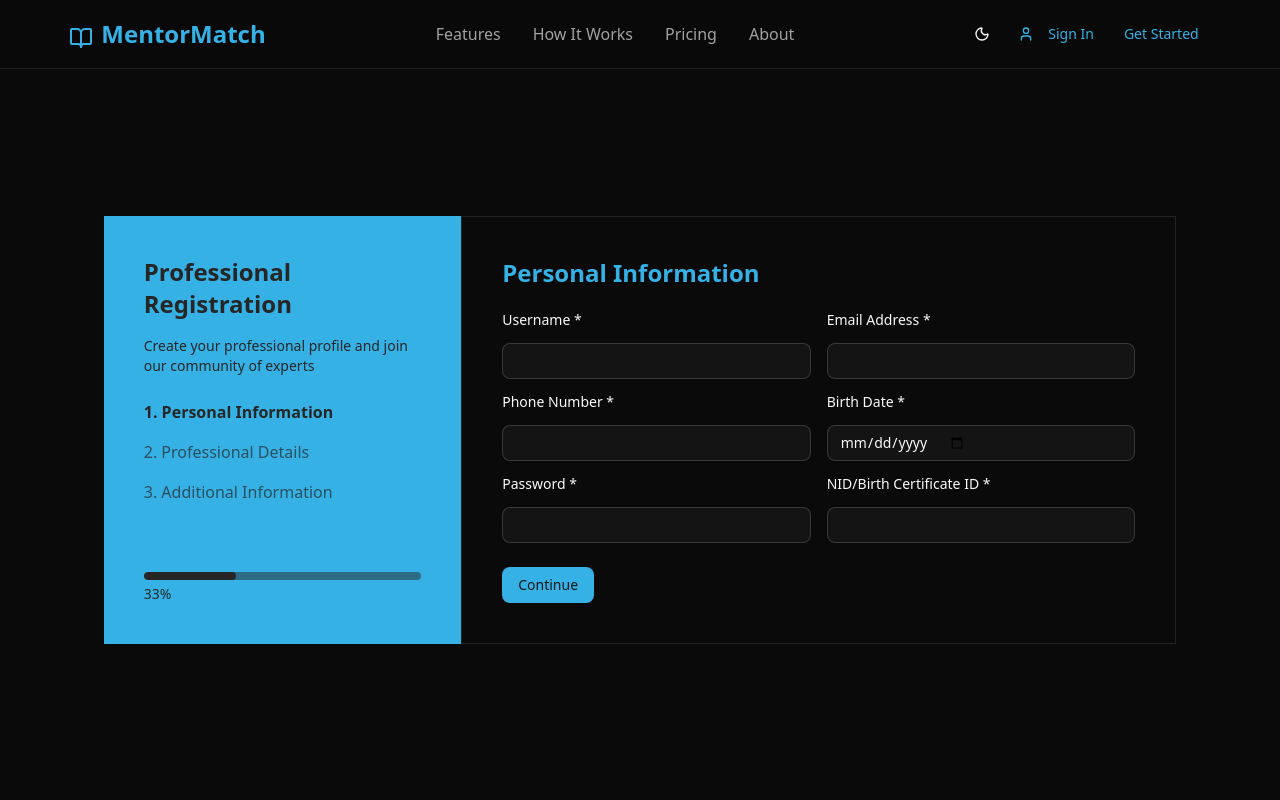
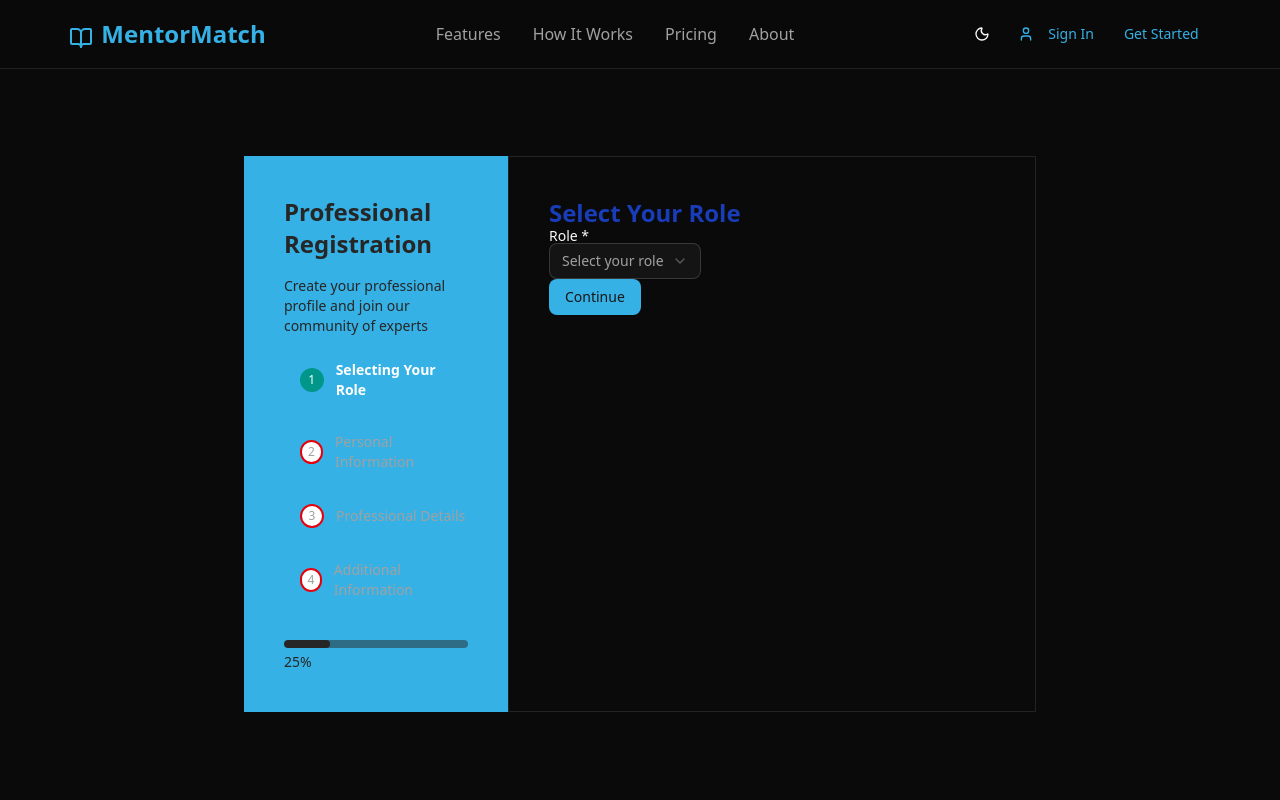
Before and after one commit to khandokar-rashidul-islam/MentorMatch, a React (Vite) app in the folder MentorMatch-client/: page /registration in a window 1280 px wide. Shown: the top 800 px of the page. Built offline with nearby package versions, Linux system fonts and the light colour scheme.

Commit message:
Add role form

```diff
--- a/MentorMatch-client/src/pages/Registration/RegistrationForm.jsx
+++ b/MentorMatch-client/src/pages/Registration/RegistrationForm.jsx
@@ -3,8 +3,9 @@ import { useState } from "react";
 import StepOne from "./StepOne";
 import StepTwo from "./StepTwo";
 import StepThree from "./StepThree";
+import StepRole from "./StepRole";
 
-const steps = [StepOne, StepTwo, StepThree]; // Add more as needed
+const steps = [StepRole, StepOne, StepTwo, StepThree]; // Add more as needed
 
 export default function RegistrationForm() {
   const methods = useForm({ mode: "onTouched" });
@@ -25,7 +26,7 @@ export default function RegistrationForm() {
   });
 
   return (
-    <FormProvider  {...methods}>
+    <FormProvider {...methods}>
       <div className="w-11/12 min-h-screen mx-auto flex justify-center items-center p-4">
         <form onSubmit={onSubmit} className="pt-35 pb-20 flex">
           {/* Sidebar */}
@@ -35,29 +36,55 @@ export default function RegistrationForm() {
                 Professional Registration
               </h2>
               <p className="text-sm mb-6">
-                Create your professional profile and join our community of experts
+                Create your professional profile and join our community of
+                experts
               </p>
 
-              <ol className="space-y-4 text-base font-medium">
-                <li
-                  className={`${step === 0 ? "text-secondary font-bold" : "text-secondary/70"
-                    }`}
-                >
-                  1. Personal Information
-                </li>
-                <li
-                  className={`${step === 1 ? "text-secondary font-bold" : "text-secondary/70"
-                    }`}
-                >
-                  2. Professional Details
-                </li>
-                <li
-                  className={`${step === 2 ? "text-secondary font-bold" : "text-secondary/70"
-                    }`}
-                >
-                  3. Additional Information
-                </li>
-              </ol>
+              <div className="flex flex-col items-start relative pl-4 space-y-8 mt-4">
+                {[
+                  "Selecting Your Role",
+                  "Personal Information",
+                  "Professional Details",
+                  "Additional Information",
+                ].map((label, index) => {
+                  const isCompleted = step > index;
+                  const isActive = step === index;
+
+                  return (
+                    <div
+                      key={index}
+                      className="flex items-center z-10 relative"
+                    >
+                      {/* Step circle */}
+                      <div
+                        className={`h-6 w-6 rounded-full flex items-center justify-center border-2  text-xs font-medium
+                ${
+                  isCompleted
+                    ? "bg-teal-600 border-teal-600 text-white"
+                    : isActive
+                    ? "bg-teal-600 border-teal-600 text-white"
+                    : "bg-white border-red-600 text-muted-foreground"
+                }`}
+                      >
+                        {isCompleted ? "✓" : index + 1}
+                      </div>
+
+                      {/* Step label */}
+                      <div
+                        className={`ml-3 text-sm ${
+                          isCompleted
+                            ? "text-teal-600"
+                            : isActive
+                            ? "text-white font-semibold"
+                            : "text-muted-foreground"
+                        }`}
+                      >
+                        {label}
+                      </div>
+                    </div>
+                  );
+                })}
+              </div>
             </div>
 
             <div className="mt-10">
--- a/MentorMatch-client/src/pages/Registration/StepOne.jsx
+++ b/MentorMatch-client/src/pages/Registration/StepOne.jsx
@@ -3,7 +3,7 @@ import { Input } from "@/components/ui/input";
 import { Label } from "@/components/ui/label";
 import { Button } from "@/components/ui/button";
 
-const StepOne = ({ onNext }) => {
+const StepOne = ({ onNext, onBack, isLast }) => {
   const {
     register,
     formState: { errors },
@@ -11,7 +11,9 @@ const StepOne = ({ onNext }) => {
 
   return (
     <div>
-      <h2 className="text-2xl font-semibold text-primary mb-6">Personal Information</h2>
+      <h2 className="text-2xl font-semibold text-primary mb-6">
+        Personal Information
+      </h2>
       <div className="grid grid-cols-2 gap-4">
         <div className="flex flex-col gap-4">
           <Label>Username *</Label>
@@ -67,9 +69,14 @@ const StepOne = ({ onNext }) => {
           )}
         </div>
       </div>
-      <Button className="mt-6" onClick={onNext}>
-        Continue
-      </Button>
+      <div className="flex justify-between items-center">
+        <Button variant="outline" onClick={onBack}>
+          Previous
+        </Button>
+        <Button onClick={onNext}>
+          {isLast ? "Create Account" : "Continue"}
+        </Button>
+      </div>
     </div>
   );
 };
--- /dev/null
+++ b/MentorMatch-client/src/pages/Registration/StepRole.jsx
@@ -0,0 +1,49 @@
+import { useFormContext } from "react-hook-form";
+import { Button } from "@/components/ui/button";
+import {
+  Select,
+  SelectTrigger,
+  SelectValue,
+  SelectContent,
+  SelectItem,
+} from "@/components/ui/select";
+import { Label } from "@/components/ui/label";
+
+export default function StepRole({ onNext, isLast }) {
+  const {
+    setValue,
+    formState: { errors },
+  } = useFormContext();
+
+  return (
+    <div className="">
+      <h2 className="text-2xl font-semibold text-blue-800">Select Your Role</h2>
+
+      <div className="grid grid-cols-2 gap-6">
+        <div className="col-span-2">
+          <Label>Role *</Label>
+          <Select
+            onValueChange={(val) =>
+              setValue("role", val, { shouldValidate: true })
+            }
+          >
+            <SelectTrigger>
+              <SelectValue placeholder="Select your role" />
+            </SelectTrigger>
+            <SelectContent>
+              <SelectItem value="Student">Learner</SelectItem>
+              <SelectItem value="Mentor">Mentor</SelectItem>
+            </SelectContent>
+          </Select>
+          <p className="text-red-500 text-sm">{errors.role?.message}</p>
+        </div>
+      </div>
+
+      <div className="flex justify-between items-center">
+        <Button onClick={onNext}>
+          {isLast ? "Create Account" : "Continue"}
+        </Button>
+      </div>
+    </div>
+  );
+}
--- a/MentorMatch-client/src/pages/Registration/StepTwo.jsx
+++ b/MentorMatch-client/src/pages/Registration/StepTwo.jsx
@@ -19,7 +19,9 @@ const StepTwo = ({ onNext, onBack, isLast }) => {
 
   return (
     <div>
-      <h2 className="text-2xl font-semibold mb-6 text-primary">Professional Details</h2>
+      <h2 className="text-2xl font-semibold mb-6 text-primary">
+        Professional Details
+      </h2>
       <div className="grid grid-cols-2 gap-4">
         <div className="flex flex-col gap-4">
           <Label>Profession *</Label>
@@ -80,12 +82,12 @@ const StepTwo = ({ onNext, onBack, isLast }) => {
           <Input {...register("bank")} />
         </div>
       </div>
-      <div className="mt-6 flex gap-4">
-        <Button variant="outline" type="button" onClick={onBack}>
+      <div className="flex justify-between items-center">
+        <Button variant="outline" onClick={onBack}>
           Previous
         </Button>
-        <Button type={isLast ? "submit" : "button"} onClick={onNext}>
-          {isLast ? "Submit" : "Continue"}
+        <Button onClick={onNext}>
+          {isLast ? "Create Account" : "Continue"}
         </Button>
       </div>
     </div>
```
